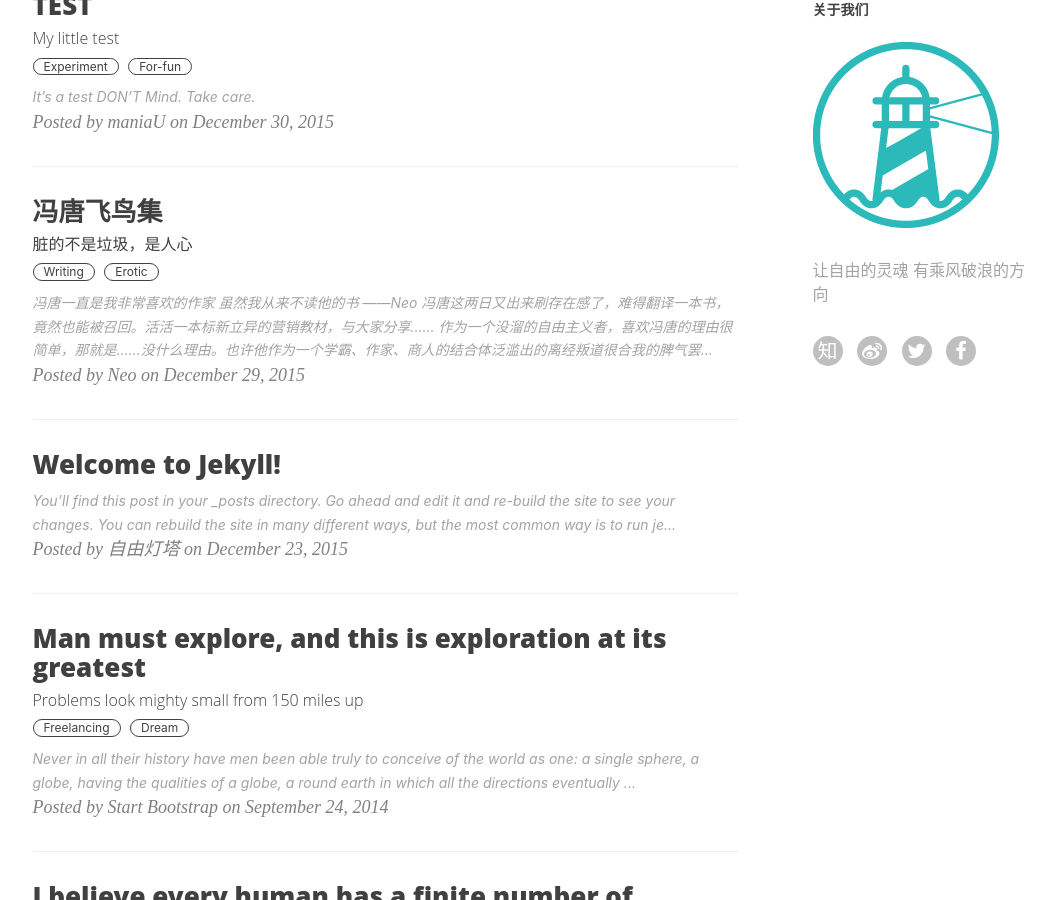
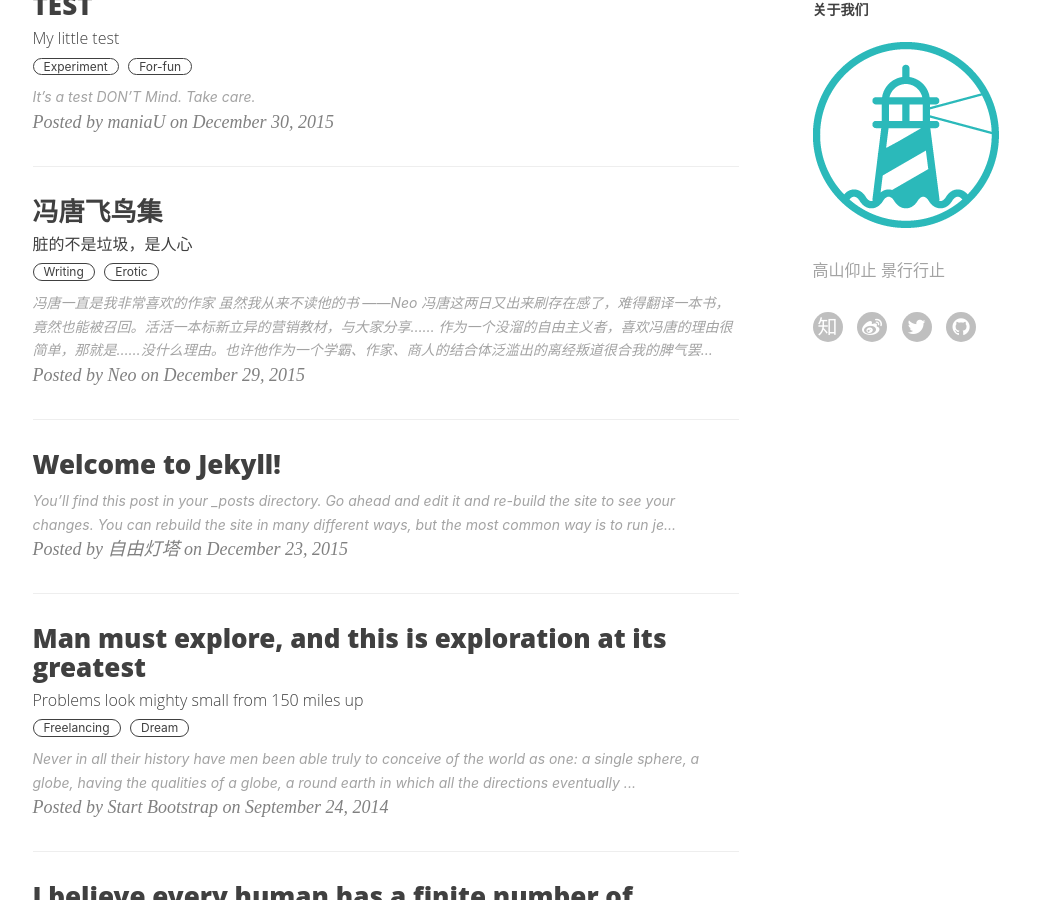
Before and after one commit to ymyqwe/blog, a Jekyll site: the page built from index.html, in a window 1280 px wide and 900 px high, scrolled down 583 px. Shown: the whole window, without its empty margins (135-1189 px from the left). Built offline with Jekyll 4.4.1, drawn with Linux system fonts in a browser that asks for light colours; nearby versions of some CDN libraries; the list of posts is cut into pages by our own code.

Commit message:
feed update

```diff
--- a/_config.yml
+++ b/_config.yml
@@ -10,9 +10,9 @@ url: "http://yourdomain.com"
 RSS: false
 weibo_username: maniaU
 zhihu_username: maniaU
-twitter_username: SBootstrap
-#github_username:  davidtmiller
-facebook_username:  IronSummitMedia
+twitter_username: ymyymy_2@hotmail.com
+github_username:  ymyqwe
+#facebook_username:  ymyymy_2@hotmail.com
 
 # Build settings
 markdown: kramdown
@@ -31,7 +31,5 @@ featured-condition-size: 1              # A tag will be featured if the size of
 
 # Sidebar settings
 sidebar: true                           # whether or not using Sidebar.
-sidebar-about-description: "让自由的灵魂 有乘风破浪的方向"
+sidebar-about-description: "高山仰止 景行行止"
 sidebar-avatar: /img/lighthouse-sky.png     # use absolute URL, seeing it's used in both `/` and `/about/`
-
-# music.163 link
--- a/_layouts/page.html
+++ b/_layouts/page.html
@@ -81,7 +81,7 @@ layout: default
             <hr><h5><a href="{{ site.baseurl }}/about/">关于我们</a></h5>
                 <div class="short-about">
                     {% if site.sidebar-avatar %}
-                        <img src="{{site.sidebar-avatar}}" />
+                        <img src="{{ site.sidebar-avatar | prepend: site.baseurl }}" />
                     {% endif %}
                     {% if site.sidebar-about-description %}
                         <p>{{site.sidebar-about-description}}</p>
```
Also changed, not shown: 1 other file.
